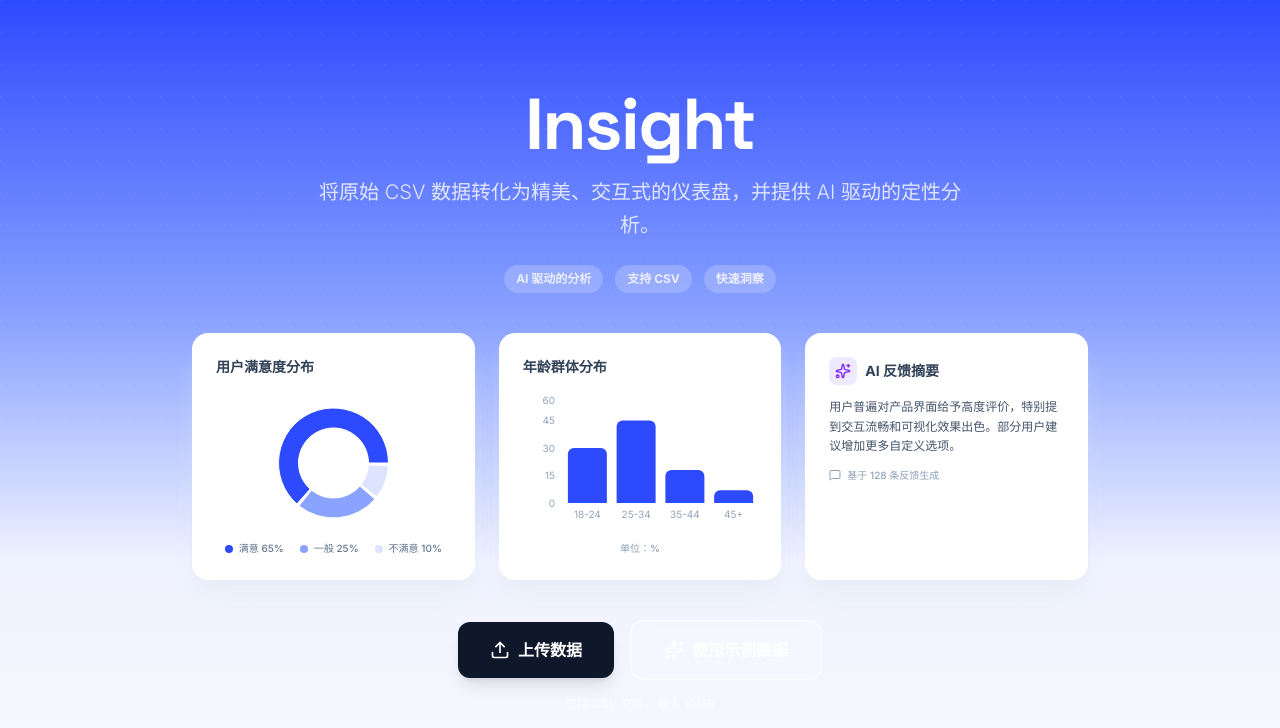
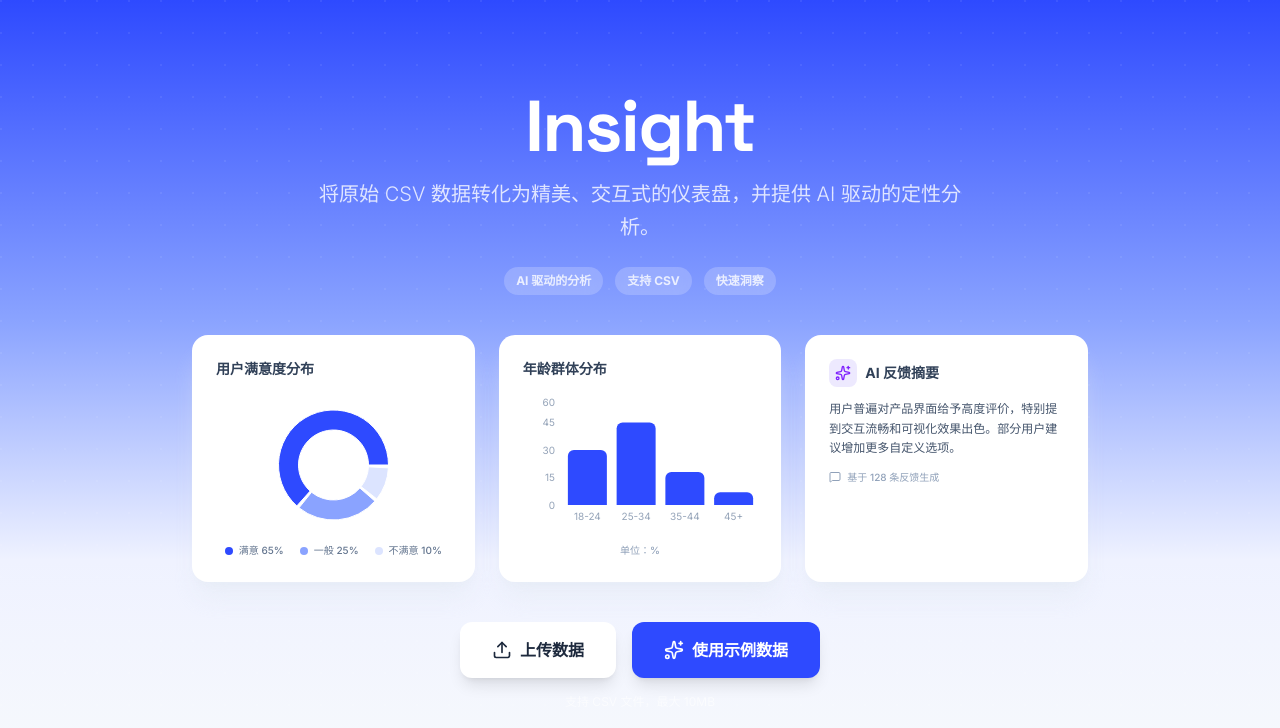
Before and after one commit to K130-dev/survey-insight, a React (Vite) app: page / in a window 1280 px wide. Shown: the top 728 px of the page. Built offline with nearby package versions, Linux system fonts and the light colour scheme.

Commit message:
fix: improve CTA button contrast on hero background
- Upload button: white bg with dark text for clarity
- Sample data button: brand blue for distinction

```diff
--- a/src/App.tsx
+++ b/src/App.tsx
@@ -161,7 +161,7 @@ export default function App() {
                 <button
                   onClick={() => fileInputRef.current?.click()}
                   disabled={isProcessing}
-                  className="flex items-center gap-2 px-8 py-4 bg-slate-900 text-white rounded-xl font-bold hover:bg-slate-800 active:scale-95 disabled:opacity-50 disabled:pointer-events-none shadow-lg transition-all"
+                  className="flex items-center gap-2 px-8 py-4 bg-white text-slate-800 rounded-xl font-bold hover:bg-slate-100 active:scale-95 disabled:opacity-50 disabled:pointer-events-none shadow-lg transition-all"
                 >
                   <Upload className="w-5 h-5" />
                   上传数据
@@ -169,7 +169,7 @@ export default function App() {
                 <button
                   onClick={loadSampleData}
                   disabled={isProcessing}
-                  className="flex items-center gap-2 px-8 py-4 bg-white/20 text-white border-2 border-white/40 rounded-xl font-bold hover:bg-white/30 active:scale-95 disabled:opacity-50 disabled:pointer-events-none backdrop-blur-sm transition-all"
+                  className="flex items-center gap-2 px-8 py-4 bg-brand-500 text-white rounded-xl font-bold hover:bg-brand-400 active:scale-95 disabled:opacity-50 disabled:pointer-events-none shadow-lg transition-all"
                 >
                   <Sparkles className="w-5 h-5" />
                   使用示例数据
```
